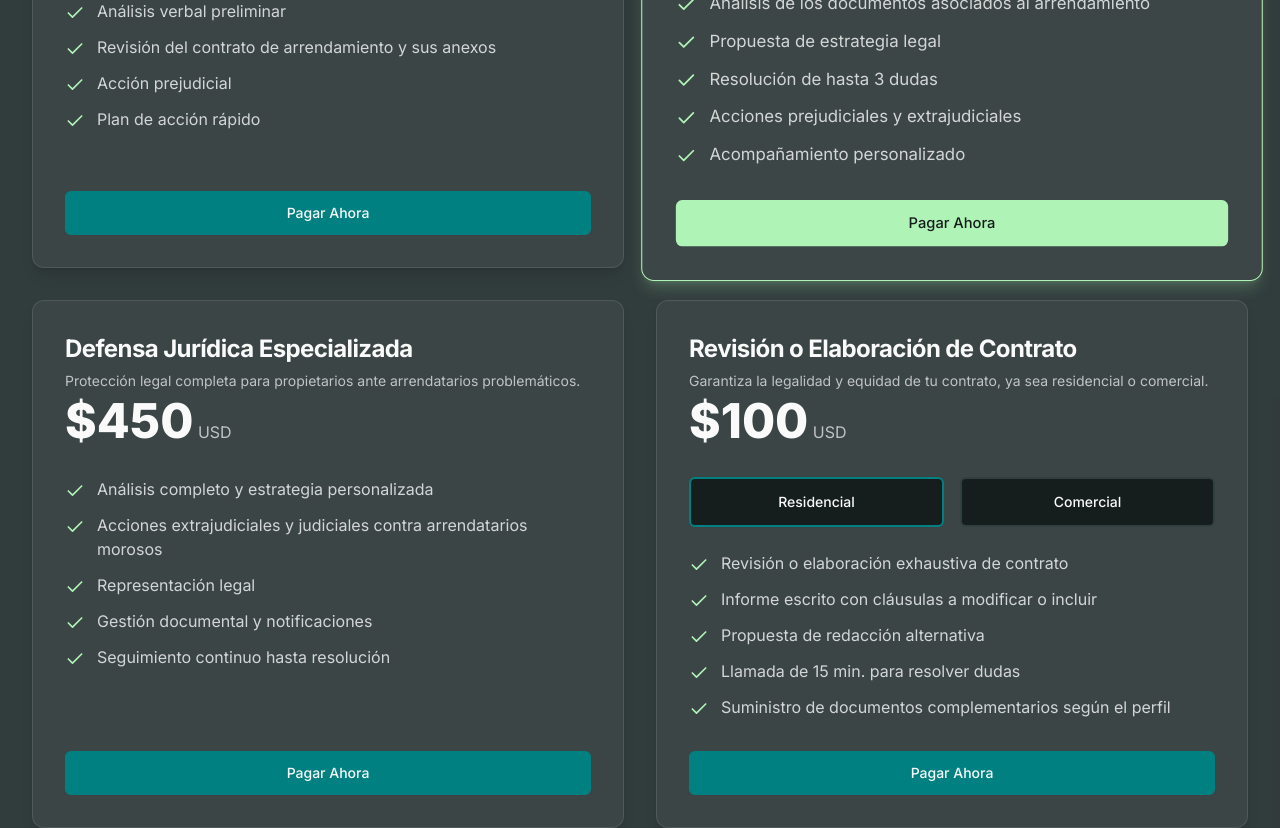
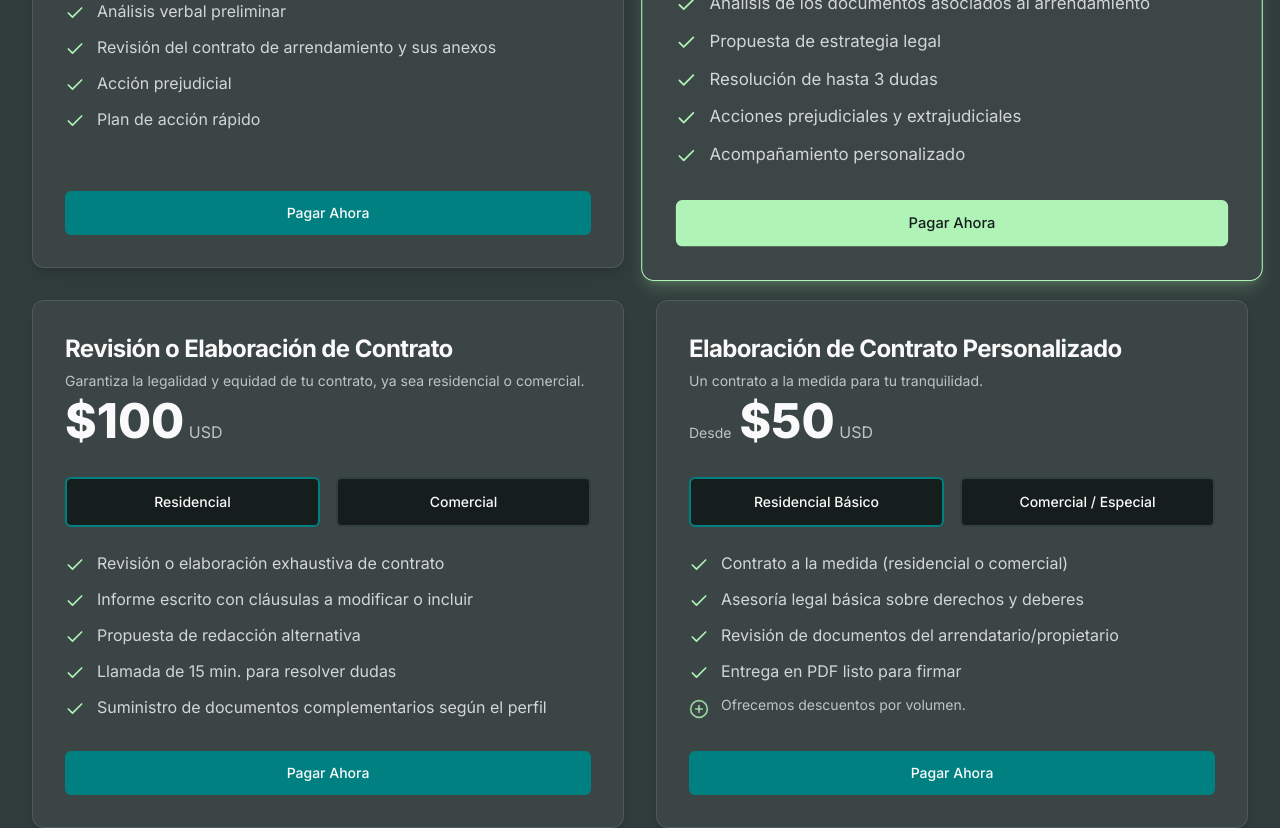
Before and after one commit to sergiotahur-byte/recuperaciones-juridicas-web, a Next.js app: page / in a window 1280 px wide. Shown: the part 2652-3480 px from the top of the page. Built offline with nearby package versions, Linux system fonts and the light colour scheme; what @genkit-ai/googleai, genkit would draw is missing.

Commit message:
Mejor agrega otro paquete exclusivamente que se llame elaboración de con

```diff
--- a/src/components/sections/consultation-packages.tsx
+++ b/src/components/sections/consultation-packages.tsx
@@ -3,7 +3,7 @@
 import { useState } from 'react';
 import { Button } from '@/components/ui/button';
 import { Card, CardContent, CardDescription, CardFooter, CardHeader, CardTitle } from '@/components/ui/card';
-import { Check } from 'lucide-react';
+import { Check, PlusCircle } from 'lucide-react';
 import { RadioGroup, RadioGroupItem } from '@/components/ui/radio-group';
 import { Label } from '@/components/ui/label';
 
@@ -40,21 +40,6 @@ const packages = [
     cta: 'Pagar Ahora',
     paymentLink: 'https://checkout.wompi.co/l/test_VPOS_cmGG06',
   },
-  {
-    name: 'Defensa Jurídica Especializada',
-    price: '$450',
-    description: 'Protección legal completa para propietarios ante arrendatarios problemáticos.',
-    features: [
-      'Análisis completo y estrategia personalizada',
-      'Acciones extrajudiciales y judiciales contra arrendatarios morosos',
-      'Representación legal',
-      'Gestión documental y notificaciones',
-      'Seguimiento continuo hasta resolución',
-    ],
-    isPopular: false,
-    cta: 'Pagar Ahora',
-    paymentLink: 'https://checkout.wompi.co/l/test_VPOS_cmGG06',
-  },
 ];
 
 const ContractReviewPackage = () => {
@@ -83,7 +68,7 @@ const ContractReviewPackage = () => {
 
   return (
      <Card
-      className="flex flex-col bg-white-a05 border-white-a10 rounded-xl shadow-lg transition-transform duration-300 hover:-translate-y-2 lg:col-span-1"
+      className="flex flex-col bg-white-a05 border-white-a10 rounded-xl shadow-lg transition-transform duration-300 hover:-translate-y-2"
     >
       <CardHeader className="p-8">
         <CardTitle className="text-2xl font-bold font-headline">Revisión o Elaboración de Contrato</CardTitle>
@@ -96,18 +81,18 @@ const ContractReviewPackage = () => {
       <CardContent className="p-8 pt-0 flex-grow">
         <RadioGroup defaultValue="residencial" onValueChange={setContractType} className="mb-6 grid grid-cols-2 gap-4">
           <div>
-            <RadioGroupItem value="residencial" id="residencial" className="peer sr-only" />
+            <RadioGroupItem value="residencial" id="review-residencial" className="peer sr-only" />
             <Label
-              htmlFor="residencial"
+              htmlFor="review-residencial"
               className="flex flex-col items-center justify-between rounded-md border-2 border-muted bg-popover p-4 hover:bg-accent hover:text-accent-foreground peer-data-[state=checked]:border-primary [&:has([data-state=checked])]:border-primary"
             >
               Residencial
             </Label>
           </div>
           <div>
-            <RadioGroupItem value="comercial" id="comercial" className="peer sr-only" />
+            <RadioGroupItem value="comercial" id="review-comercial" className="peer sr-only" />
             <Label
-              htmlFor="comercial"
+              htmlFor="review-comercial"
               className="flex flex-col items-center justify-between rounded-md border-2 border-muted bg-popover p-4 hover:bg-accent hover:text-accent-foreground peer-data-[state=checked]:border-primary [&:has([data-state=checked])]:border-primary"
             >
               Comercial
@@ -132,6 +117,85 @@ const ContractReviewPackage = () => {
   );
 }
 
+const CustomContractPackage = () => {
+  const [contractType, setContractType] = useState('residencial');
+
+  const creationOptions = {
+    residencial: {
+      price: '$50',
+      paymentLink: 'https://checkout.wompi.co/l/test_VPOS_xxxxxx', // Replace with actual link
+    },
+    comercial: {
+      price: '$80',
+      paymentLink: 'https://checkout.wompi.co/l/test_VPOS_yyyyyy', // Replace with actual link
+    },
+  };
+
+  const selectedOption = contractType === 'comercial' ? creationOptions.comercial : creationOptions.residencial;
+
+  const features = [
+    'Contrato a la medida (residencial o comercial)',
+    'Asesoría legal básica sobre derechos y deberes',
+    'Revisión de documentos del arrendatario/propietario',
+    'Entrega en PDF listo para firmar',
+  ];
+
+  return (
+    <Card
+      className="flex flex-col bg-white-a05 border-white-a10 rounded-xl shadow-lg transition-transform duration-300 hover:-translate-y-2"
+    >
+      <CardHeader className="p-8">
+        <CardTitle className="text-2xl font-bold font-headline">Elaboración de Contrato Personalizado</CardTitle>
+        <CardDescription className="text-foreground/70">Un contrato a la medida para tu tranquilidad.</CardDescription>
+        <div className="mt-4">
+          <span className="text-foreground/70 text-sm">Desde</span>
+          <span className="text-5xl font-extrabold ml-2">{selectedOption.price}</span>
+          <span className="text-foreground/70"> USD</span>
+        </div>
+      </CardHeader>
+      <CardContent className="p-8 pt-0 flex-grow">
+        <RadioGroup defaultValue="residencial" onValueChange={setContractType} className="mb-6 grid grid-cols-2 gap-4">
+          <div>
+            <RadioGroupItem value="residencial" id="creation-residencial" className="peer sr-only" />
+            <Label
+              htmlFor="creation-residencial"
+              className="flex flex-col items-center justify-between rounded-md border-2 border-muted bg-popover p-4 hover:bg-accent hover:text-accent-foreground peer-data-[state=checked]:border-primary [&:has([data-state=checked])]:border-primary"
+            >
+              Residencial Básico
+            </Label>
+          </div>
+          <div>
+            <RadioGroupItem value="comercial" id="creation-comercial" className="peer sr-only" />
+            <Label
+              htmlFor="creation-comercial"
+              className="flex flex-col items-center justify-between rounded-md border-2 border-muted bg-popover p-4 hover:bg-accent hover:text-accent-foreground peer-data-[state=checked]:border-primary [&:has([data-state=checked])]:border-primary"
+            >
+              Comercial / Especial
+            </Label>
+          </div>
+        </RadioGroup>
+        <ul className="space-y-3">
+          {features.map((feature) => (
+            <li key={feature} className="flex items-start">
+              <Check className="h-5 w-5 text-accent mr-3 mt-1 flex-shrink-0" />
+              <span className="text-foreground/80">{feature}</span>
+            </li>
+          ))}
+          <li className="flex items-start">
+            <PlusCircle className="h-5 w-5 text-accent/80 mr-3 mt-1 flex-shrink-0" />
+            <span className="text-foreground/70 text-sm">Ofrecemos descuentos por volumen.</span>
+          </li>
+        </ul>
+      </CardContent>
+      <CardFooter className="p-8 pt-0">
+        <Button asChild size="lg" className="w-full bg-primary hover:bg-primary/90">
+          <a href={selectedOption.paymentLink} target="_blank" rel="noopener noreferrer">Pagar Ahora</a>
+        </Button>
+      </CardFooter>
+    </Card>
+  );
+}
+
 
 export default function ConsultationPackages() {
   return (
@@ -143,12 +207,12 @@ export default function ConsultationPackages() {
             Elija la consulta que mejor se adapte a sus necesidades para obtener asesoramiento legal experto.
           </p>
         </div>
-        <div className="grid grid-cols-1 lg:grid-cols-2 gap-8 max-w-7xl mx-auto">
+        <div className="grid grid-cols-1 md:grid-cols-2 gap-8 max-w-7xl mx-auto">
           {packages.map((pkg) => (
             <Card
               key={pkg.name}
               className={`flex flex-col bg-white-a05 border-white-a10 rounded-xl shadow-lg transition-transform duration-300 ${
-                pkg.isPopular ? 'border-accent shadow-accent/20 lg:scale-105' : 'hover:-translate-y-2'
+                pkg.isPopular ? 'border-accent shadow-accent/20 md:scale-105' : 'hover:-translate-y-2'
               }`}
             >
               {pkg.isPopular && (
@@ -182,6 +246,7 @@ export default function ConsultationPackages() {
             </Card>
           ))}
            <ContractReviewPackage />
+           <CustomContractPackage />
         </div>
       </div>
     </section>
```
